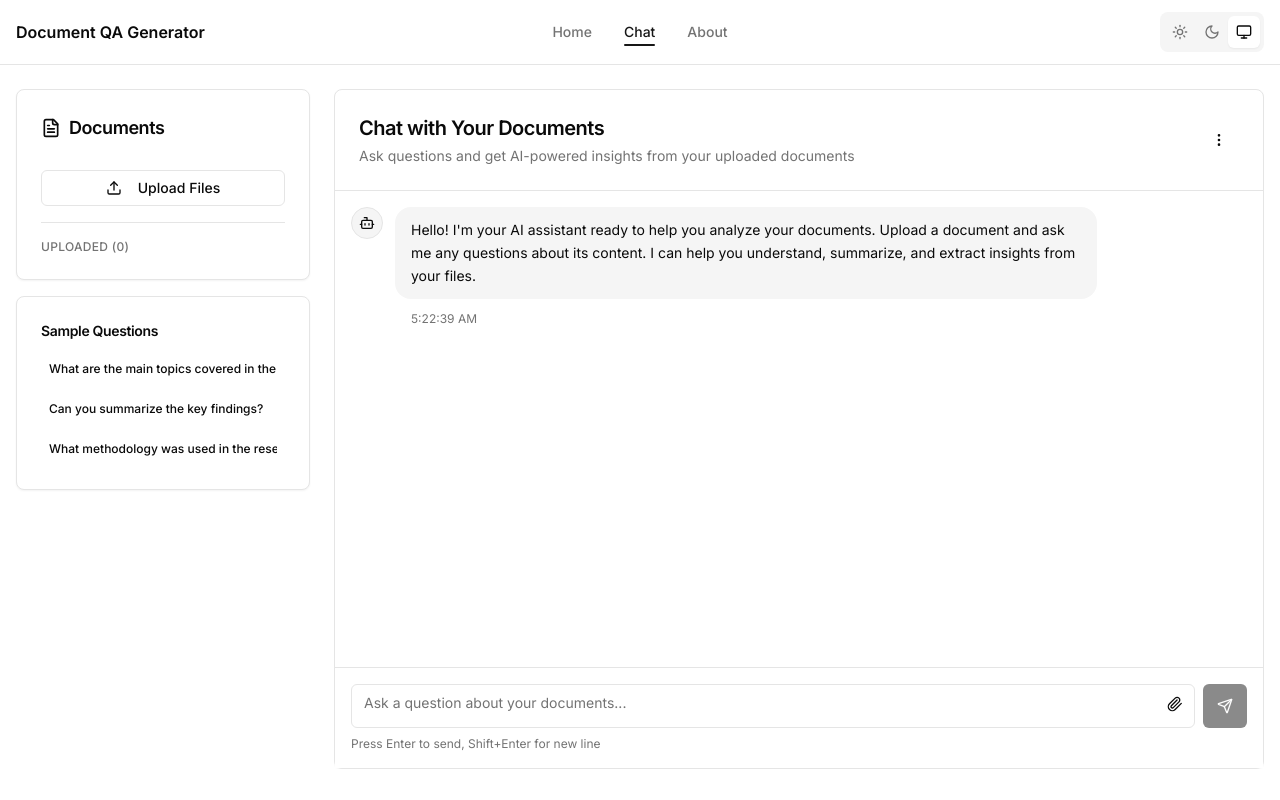
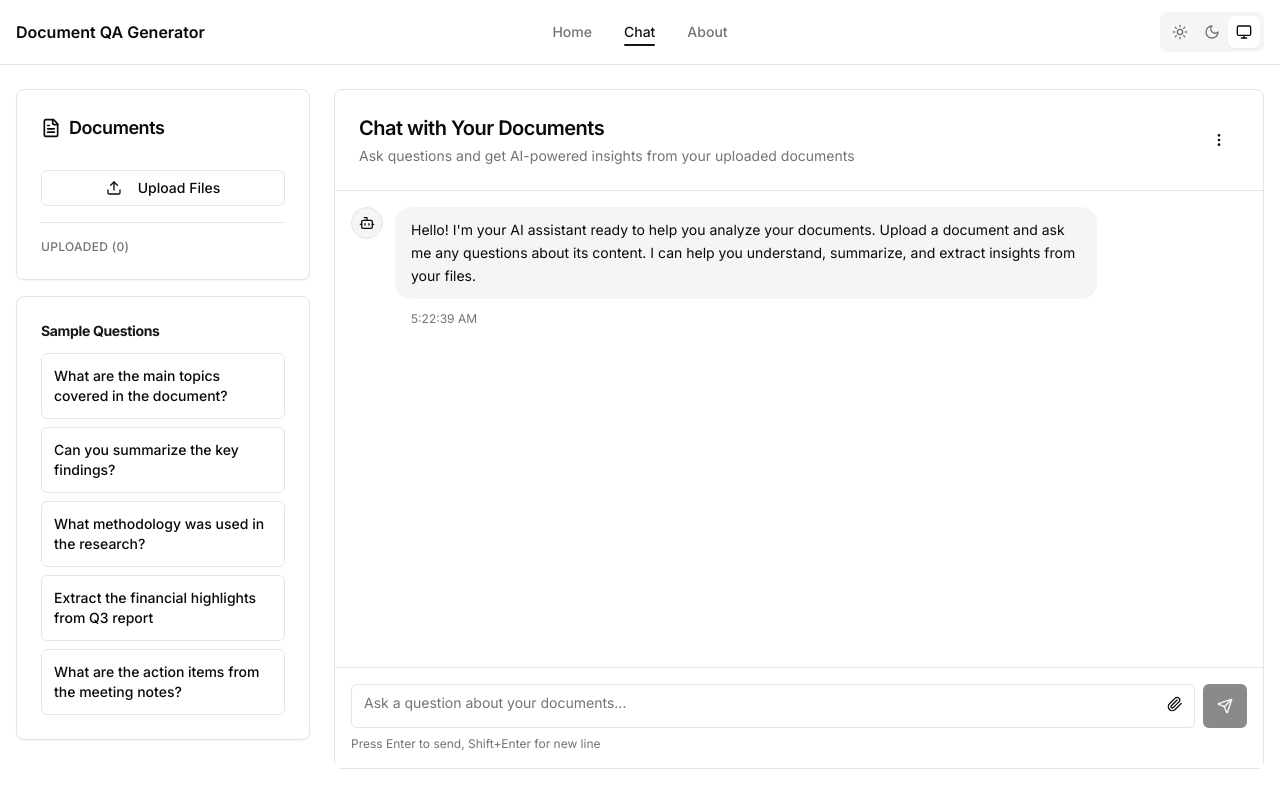
Before and after one commit to chinni-d/AI_Analyzer, a Next.js app: page /chat in a window 1280 px wide. Shown: the top 800 px of the page. Built offline with nearby package versions, Linux system fonts and the light colour scheme.

Commit message:
sample questions block enhanced

```diff
--- a/app/chat/page.tsx
+++ b/app/chat/page.tsx
@@ -140,7 +140,7 @@ export default function ChatPage() {
   }
 
   const sampleQuestions = [
-    "What are the main topics covered in the documents?",
+    "What are the main topics covered in the document?",
     "Can you summarize the key findings?",
     "What methodology was used in the research?",
     "Extract the financial highlights from Q3 report",
@@ -237,18 +237,18 @@ export default function ChatPage() {
           {/* Sample Questions */}
           <Card className="hidden lg:block">
             <CardHeader className="pb-3">
-              <CardTitle className="text-sm">Sample Questions</CardTitle>
+              <CardTitle className="text-sm font-bold text-primary">Sample Questions</CardTitle>
             </CardHeader>
             <CardContent className="space-y-2">
-              {sampleQuestions.slice(0, 3).map((question, index) => (
+              {sampleQuestions.map((question, index) => (
                 <Button
                   key={index}
-                  variant="ghost"
+                  variant="outline"
                   size="sm"
-                  className="w-full justify-start text-left h-auto p-2 text-xs"
+                  className="w-full justify-start text-left h-auto p-3 text-sm font-medium hover:bg-primary hover:text-primary-foreground transition-colors whitespace-normal"
                   onClick={() => setInputValue(question)}
                 >
-                  <span className="line-clamp-2">{question}</span>
+                  {question}
                 </Button>
               ))}
             </CardContent>
--- a/package.json
+++ b/package.json
@@ -51,8 +51,10 @@
     "react-day-picker": "8.10.1",
     "react-dom": "^19",
     "react-hook-form": "^7.54.1",
+    "react-markdown": "^10.1.0",
     "react-resizable-panels": "^2.1.7",
     "recharts": "2.15.0",
+    "remark-gfm": "^4.0.1",
     "sonner": "^1.7.1",
     "tailwind-merge": "^2.5.5",
     "tailwindcss-animate": "^1.0.7",
```
Also changed, not shown: 1 other file (tests, documents, lock files or other folders).
